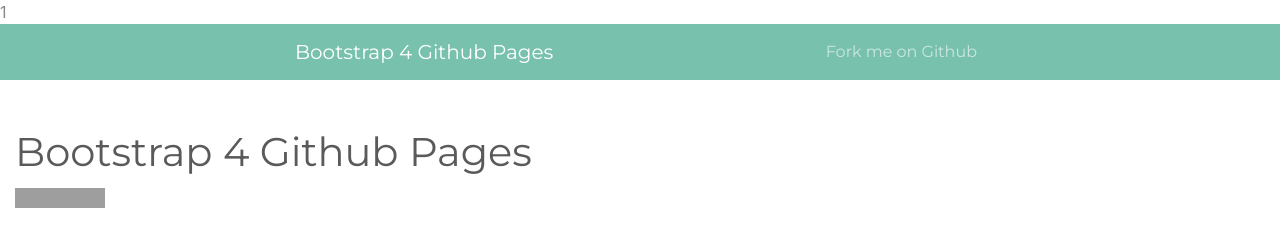
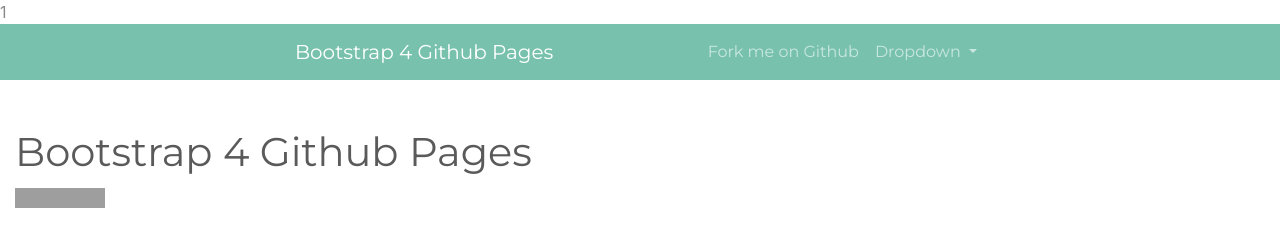
Before and after one commit to JaliscoComoVamos/epc2020, a Jekyll site: the page built from index.md, in a window 1280 px wide and 900 px high. Shown: the top 227 px of the window. Built offline with Jekyll 4.4.1, drawn with Linux system fonts in a browser that asks for light colours; grey boxes are pictures that could not be loaded.

Commit message:
Update header.html

```diff
--- a/_includes/header.html
+++ b/_includes/header.html
@@ -16,7 +16,12 @@
           <li class="nav-item">
             <a class="nav-link" href="{{ my_page.url | relative_url }}">{{ my_page.title | escape }}</a>
           </li>
-        <li class="nav-item dropdown">
+          {%- endif -%}
+        {% endfor -%}
+        <li class="nav-item">
+          <a class="nav-link" href="{{ site.github.repository_url }}">Fork me on Github</a>
+        </li>
+                <li class="nav-item dropdown">
         <a class="nav-link dropdown-toggle" href="#" id="navbarDropdown" role="button" data-toggle="dropdown" aria-haspopup="true" aria-expanded="false">
           Dropdown
         </a>
@@ -27,11 +32,6 @@
           <a class="dropdown-item" href="#">Something else here</a>
         </div>
       </li>
-          {%- endif -%}
-        {% endfor -%}
-        <li class="nav-item">
-          <a class="nav-link" href="{{ site.github.repository_url }}">Fork me on Github</a>
-        </li>
       </ul>
     </div>
   </div>
```
